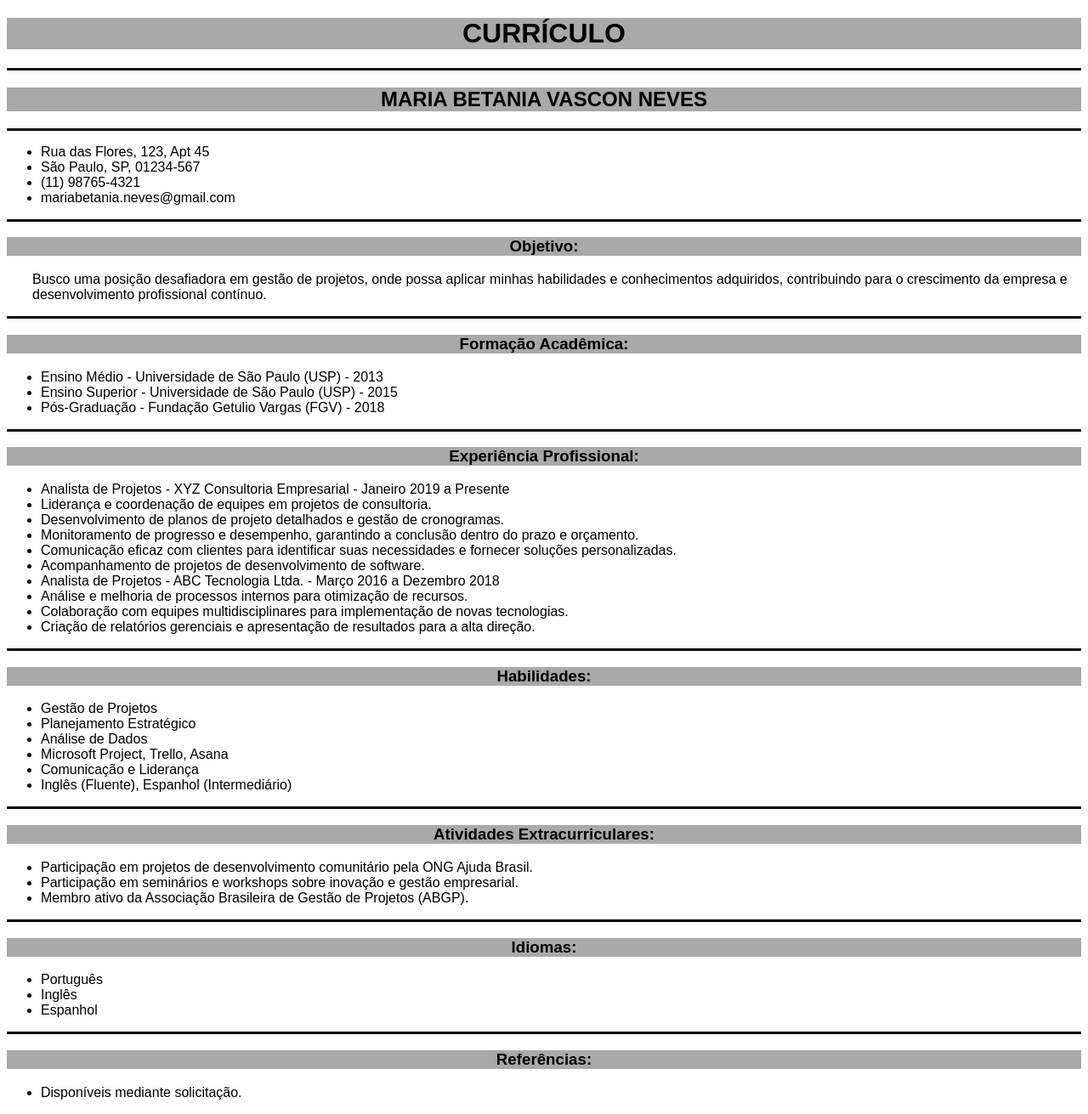
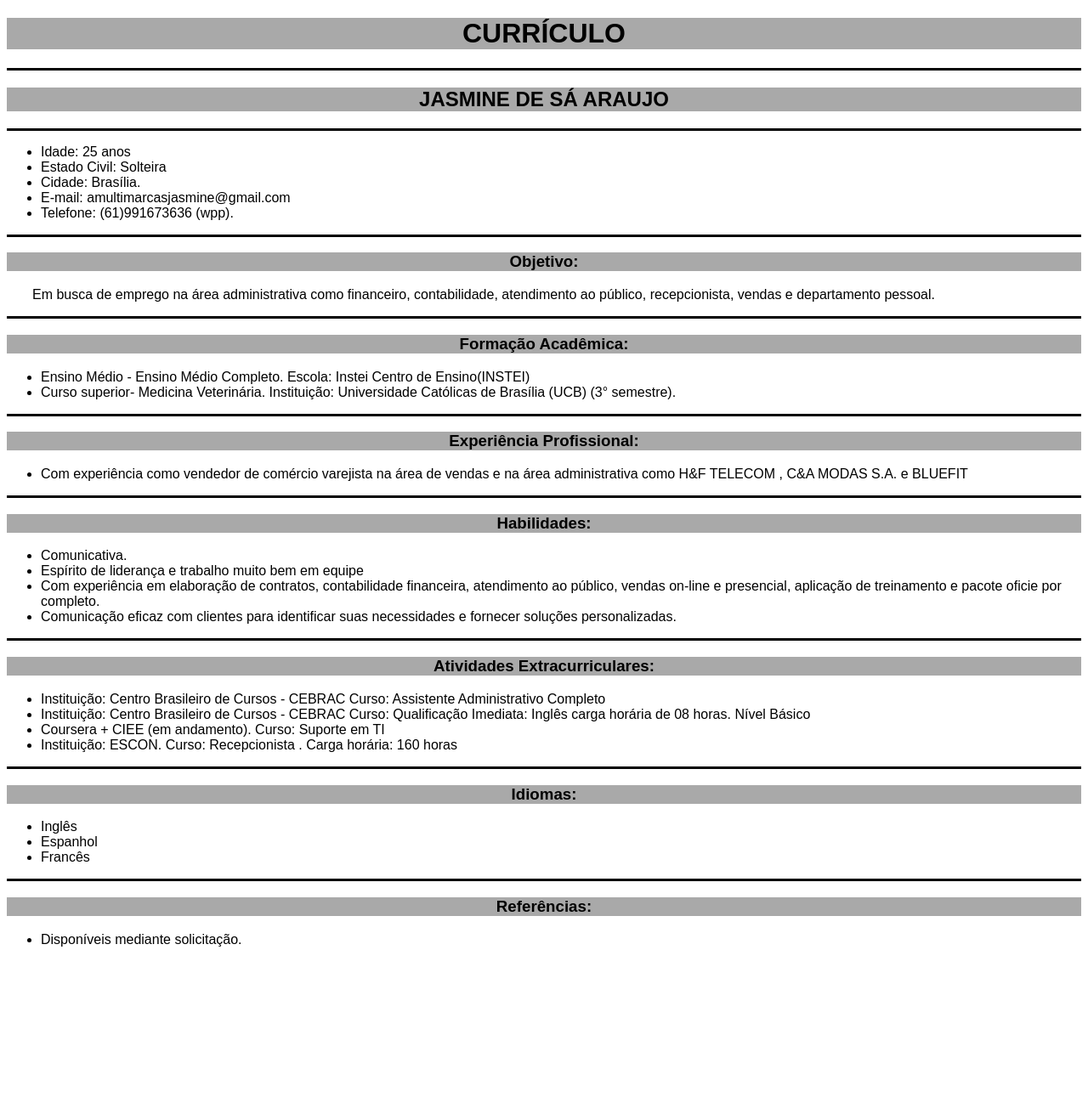
Before and after one commit to Jasmineggril/Aulas-de-Programador-WEB-Senac, a PHP site: page /Desafio2405.html in a window 1280 px wide. Shown: the whole page at 85% size. After the commit the page ends 1114 px from the top, so only its background shows below. Run offline with PHP 8.4, Linux system fonts and the light colour scheme.

Commit message:
Desafio 1
Jasmine De Sá Araujo

```diff
--- a/Desafio2405.css
+++ b/Desafio2405.css
@@ -4,7 +4,7 @@
 
 h1{
     text-align: center;
-    background-color:darkgray;
+    background-color:darkgray ;
 }
 
 h2{
--- a/Desafio2405.html
+++ b/Desafio2405.html
@@ -16,23 +16,26 @@
     <div id="linha"></div>
 
     <h2>
-        MARIA BETANIA VASCON NEVES
+        JASMINE DE SÁ ARAUJO
     </h2>
 
     <div id="linha"></div>
 
     <ul>
         <li>
-            Rua das Flores, 123, Apt 45
+            Idade: 25 anos
         </li>
         <li>
-            São Paulo, SP, 01234-567
+            Estado Civil: Solteira
         </li>
         <li>
-            (11) 98765-4321
+            Cidade: Brasília.
         </li>
         <li>
-            mariabetania.neves@gmail.com
+            E-mail: amultimarcasjasmine@gmail.com
+        </li>
+        <li>
+            Telefone: (61)991673636 (wpp).
         </li>
     </ul>
 
@@ -41,37 +44,25 @@
     <h3>Objetivo:</h3>
 
     <p id="objetivo">
-        Busco uma posição desafiadora em gestão de projetos,
-        onde possa aplicar minhas habilidades e conhecimentos adquiridos,
-        contribuindo para o crescimento da empresa e desenvolvimento profissional contínuo.
-    </p>
+        Em busca de emprego na área administrativa como financeiro,
+        contabilidade, atendimento ao público, recepcionista, vendas e departamento pessoal.</p>
 
     <div id="linha"></div>
 
     <h3>Formação Acadêmica:</h3>
 
     <ul>
-        <li>Ensino Médio - Universidade de São Paulo (USP) - 2013</li>
-        <li>Ensino Superior - Universidade de São Paulo (USP) - 2015</li>
-        <li>Pós-Graduação - Fundação Getulio Vargas (FGV) - 2018</li </ul>
+        <li>Ensino Médio - Ensino Médio Completo. Escola: Instei Centro de Ensino(INSTEI) </li>
+        <li>Curso superior- Medicina Veterinária. Instituição: Universidade Católicas de Brasília (UCB) (3° semestre).</li>
     </ul>
+
 
         <div id="linha"></div>
 
         <h3>Experiência Profissional:</h3>
 
         <ul>
-        <li>Analista de Projetos - XYZ Consultoria Empresarial - Janeiro 2019 a Presente
-            <li>Liderança e coordenação de equipes em projetos de consultoria.</li>
-        <li>Desenvolvimento de planos de projeto detalhados e gestão de cronogramas.</li>
-        <li>Monitoramento de progresso e desempenho, garantindo a conclusão dentro do prazo e orçamento.</li>
-        <li>Comunicação eficaz com clientes para identificar suas necessidades e fornecer soluções
-            personalizadas.</li>
-            <li>Acompanhamento de projetos de desenvolvimento de software.</li>
-            <li>Analista de Projetos - ABC Tecnologia Ltda. - Março 2016 a Dezembro 2018</li>
-            <li>Análise e melhoria de processos internos para otimização de recursos.</li>
-            <li>Colaboração com equipes multidisciplinares para implementação de novas tecnologias.</li>
-        <li>Criação de relatórios gerenciais e apresentação de resultados para a alta direção.</li>
+            <li> Com experiência como vendedor de comércio varejista na área de vendas e na área administrativa como H&F TELECOM , C&A MODAS S.A. e BLUEFIT</li>
         </ul>
 
         <div id="linha"></div>
@@ -79,12 +70,13 @@
         <h3>Habilidades:</h3>
 
         <ul>
-        <li>Gestão de Projetos</li>
-        <li>Planejamento Estratégico</li>
-        <li>Análise de Dados</li>
-        <li>Microsoft Project, Trello, Asana</li>
-        <li>Comunicação e Liderança</li>
-        <li>Inglês (Fluente), Espanhol (Intermediário)</li>
+
+            <li>Comunicativa.</li>
+            <li>Espírito de liderança e trabalho muito bem em equipe</li>
+            <li> Com experiência em elaboração de contratos, contabilidade financeira, atendimento ao público,
+                vendas on-line e presencial, aplicação de treinamento e pacote oficie por completo. </li>
+            <li>Comunicação eficaz com clientes para identificar suas necessidades e fornecer soluções personalizadas.
+            </li>
         </ul>
 
         <div id="linha"></div>
@@ -92,9 +84,12 @@
         <h3>Atividades Extracurriculares:</h3>
 
         <ul>
-        <li>Participação em projetos de desenvolvimento comunitário pela ONG Ajuda Brasil.</li>
-        <li>Participação em seminários e workshops sobre inovação e gestão empresarial.</li>
-        <li>Membro ativo da Associação Brasileira de Gestão de Projetos (ABGP).</li>
+
+            <li>Instituição: Centro Brasileiro de Cursos - CEBRAC Curso: Assistente Administrativo Completo</li>
+            <li>Instituição: Centro Brasileiro de Cursos - CEBRAC Curso: Qualificação Imediata: Inglês carga horária de
+                08 horas. Nível Básico </li>
+            <li>Coursera + CIEE (em andamento). Curso: Suporte em TI</li>
+            <li>Instituição: ESCON. Curso: Recepcionista . Carga horária: 160 horas</li>
 
         </ul>
 
@@ -103,9 +98,9 @@
         <h3>Idiomas:</h3>
 
         <ul>
-        <li>Português</li>
             <li>Inglês</li>
             <li>Espanhol</li>
+            <li>Francês</li>
         </ul>
 
         <div id="linha"></div>
```
Lines whose indentation alone changed are shown as unchanged.
